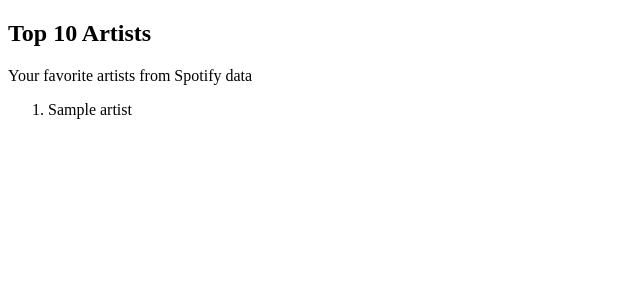
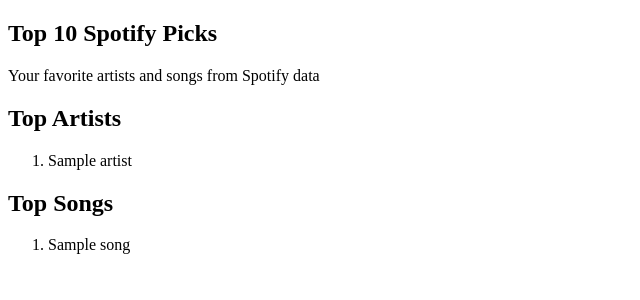
Before and after one commit to WennLenn/Spotify_wrap_clone, a Flask app: template src/templates/index.html in a window 1280 px wide. Shown: the top 300 px of the page, without its empty margins (0-640 px from the left). Run offline with Flask 3, Linux system fonts and the light colour scheme; the template is opened without the code that fills it: most values are stand-ins (such as "Sample title", 1, 10 or a date in 2020).

Commit message:
Add functionality to display top 10 songs alongside top 10 artists; update app logic and templates

```diff
--- a/src/app.py
+++ b/src/app.py
@@ -12,7 +12,8 @@ def index():
         data = json.load(f)
 
     artists = data.get('top_art', [])[:10]
-    return render_template('index.html', artists=artists)
+    songs = data.get('top_songs', [])[:10]
+    return render_template('index.html', artists=artists, songs=songs)
 
 if __name__ == '__main__':
     app.run(debug=True, port=5000)
--- a/src/templates/index.html
+++ b/src/templates/index.html
@@ -11,17 +11,27 @@
   <body>
     <div class="page">
       <section class="hero">
-        <h1>Top 10 Artists</h1>
-        <p>Your favorite artists from Spotify data</p>
+        <h1>Top 10 Spotify Picks</h1>
+        <p>Your favorite artists and songs from Spotify data</p>
       </section>
 
       <div class="card">
+        <h2>Top Artists</h2>
         <ol class="artist-list">
           {% for artist in artists %}
             <li class="artist-item">{{ artist }}</li>
           {% endfor %}
         </ol>
       </div>
+
+      <div class="card">
+        <h2>Top Songs</h2>
+        <ol class="song-list">
+          {% for song in songs %}
+            <li class="song-item">{{ song }}</li>
+          {% endfor %}
+        </ol>
+      </div>
     </div>
   </body>
 </html>
```
Also changed, not shown: src/Spotify.py (+19 -10 lines), 2 other files.
